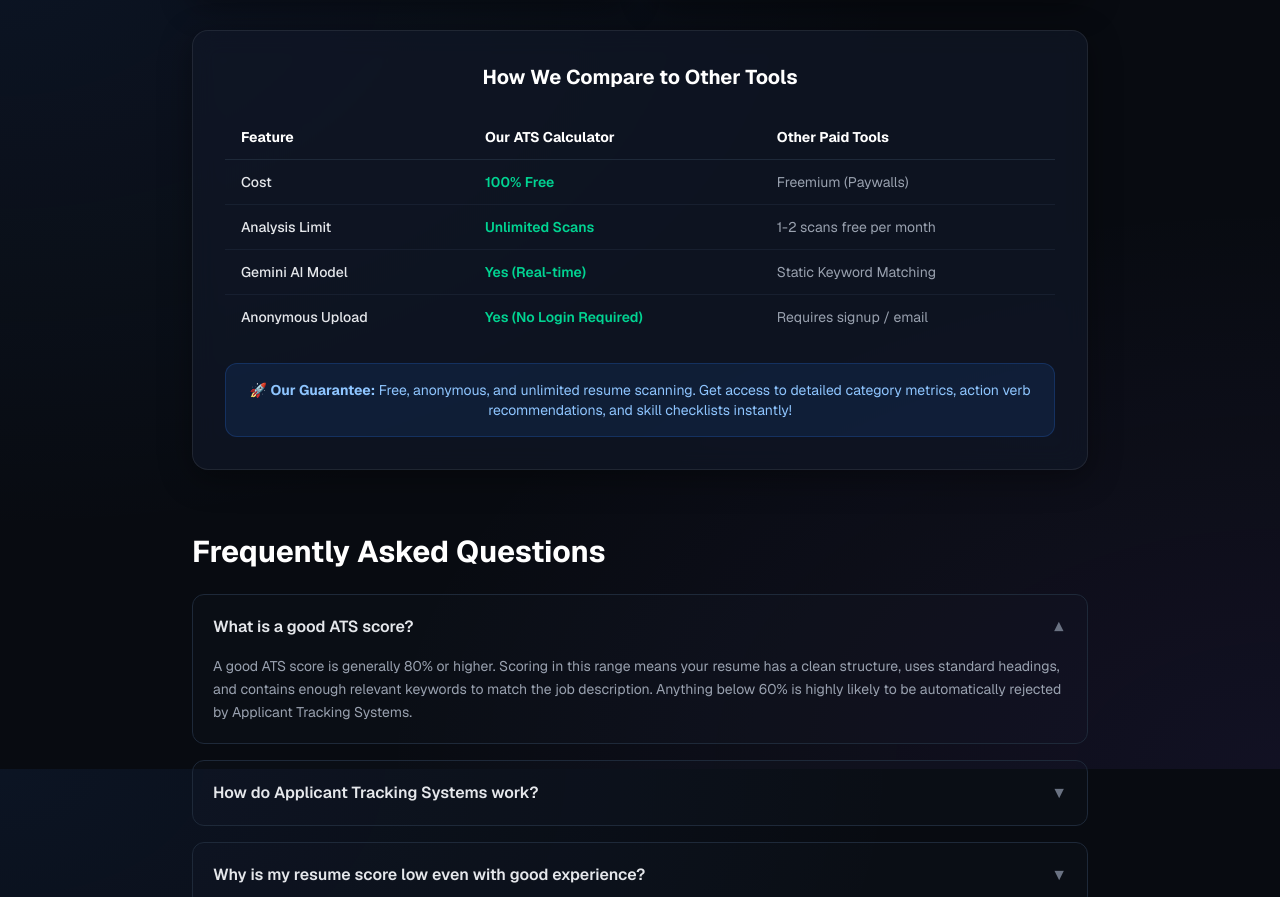
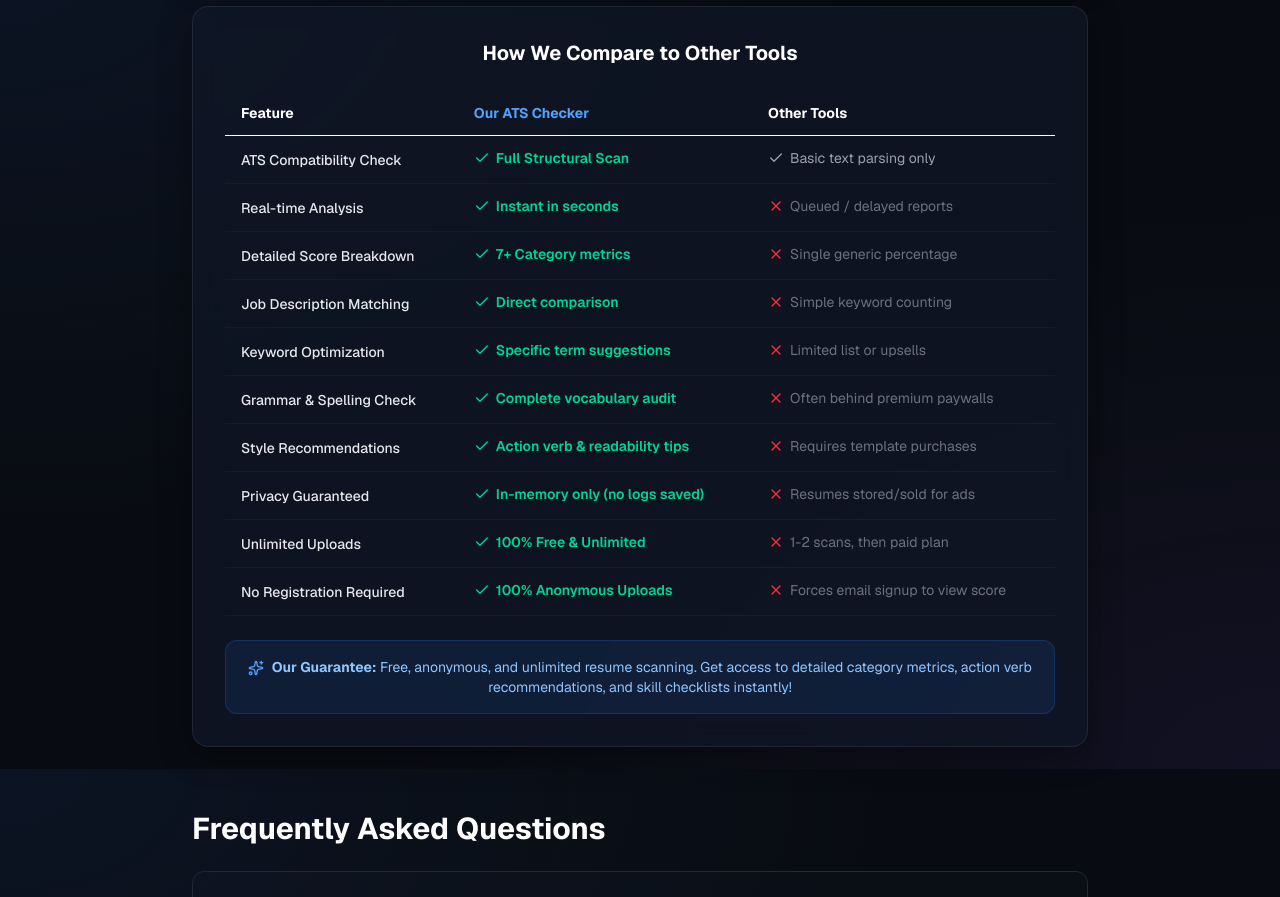
Before and after one commit to Kkaif4/ats-score, a Next.js app: page /guide in a window 1280 px wide. Shown: the part 1631-2528 px from the top of the page. Built offline with nearby package versions, Linux system fonts and the light colour scheme; no server answers.

Commit message:
chore: data update on guide page

```diff
--- a/src/app/guide/page.tsx
+++ b/src/app/guide/page.tsx
@@ -1,6 +1,7 @@
 import React from "react";
 import Link from "next/link";
 import { Metadata } from "next";
+import { Check, X, FileText, Layout, Target, Zap, Sparkles } from "lucide-react";
 
 export const metadata: Metadata = {
   title: "Guide & FAQ - ATS Resume Score Calculator",
@@ -97,7 +98,7 @@ export default function GuidePage() {
           <div className="grid grid-cols-1 md:grid-cols-2 gap-6">
             <div className="glass-panel p-6 rounded-2xl border border-gray-800/80">
               <h3 className="text-lg font-semibold text-blue-400 mb-3 flex items-center gap-2">
-                <span className="p-1.5 rounded-lg bg-blue-500/10 text-blue-400">📝</span>
+                <span className="p-1.5 rounded-lg bg-blue-500/10 text-blue-400"><FileText className="w-4 h-4" /></span>
                 Keywords to Use
               </h3>
               <p className="text-sm text-gray-400 leading-relaxed">
@@ -107,7 +108,7 @@ export default function GuidePage() {
 
             <div className="glass-panel p-6 rounded-2xl border border-gray-800/80">
               <h3 className="text-lg font-semibold text-purple-400 mb-3 flex items-center gap-2">
-                <span className="p-1.5 rounded-lg bg-purple-500/10 text-purple-400">📐</span>
+                <span className="p-1.5 rounded-lg bg-purple-500/10 text-purple-400"><Layout className="w-4 h-4" /></span>
                 Formatting & Layout
               </h3>
               <p className="text-sm text-gray-400 leading-relaxed">
@@ -117,7 +118,7 @@ export default function GuidePage() {
 
             <div className="glass-panel p-6 rounded-2xl border border-gray-800/80">
               <h3 className="text-lg font-semibold text-emerald-400 mb-3 flex items-center gap-2">
-                <span className="p-1.5 rounded-lg bg-emerald-500/10 text-emerald-400">🎯</span>
+                <span className="p-1.5 rounded-lg bg-emerald-500/10 text-emerald-400"><Target className="w-4 h-4" /></span>
                 Content Optimizations
               </h3>
               <p className="text-sm text-gray-400 leading-relaxed">
@@ -127,7 +128,7 @@ export default function GuidePage() {
 
             <div className="glass-panel p-6 rounded-2xl border border-gray-800/80">
               <h3 className="text-lg font-semibold text-pink-400 mb-3 flex items-center gap-2">
-                <span className="p-1.5 rounded-lg bg-pink-500/10 text-pink-400">⚡</span>
+                <span className="p-1.5 rounded-lg bg-pink-500/10 text-pink-400"><Zap className="w-4 h-4" /></span>
                 How to Perform ATS Optimization
               </h3>
               <p className="text-sm text-gray-400 leading-relaxed">
@@ -142,32 +143,102 @@ export default function GuidePage() {
             <div className="overflow-x-auto">
               <table className="w-full text-left text-sm text-gray-400 border-collapse">
                 <thead>
-                  <tr className="border-b border-gray-800 text-white font-semibold">
+                  <tr className="border-b border-gray-850 text-white font-semibold">
                     <th className="py-3 px-4">Feature</th>
-                    <th className="py-3 px-4">Our ATS Calculator</th>
-                    <th className="py-3 px-4">Other Paid Tools</th>
+                    <th className="py-3 px-4 text-blue-400">Our ATS Checker</th>
+                    <th className="py-3 px-4">Other Tools</th>
                   </tr>
                 </thead>
                 <tbody>
-                  <tr className="border-b border-gray-800/60">
-                    <td className="py-3 px-4 font-medium text-gray-200">Cost</td>
-                    <td className="py-3 px-4 text-emerald-400 font-semibold">100% Free</td>
-                    <td className="py-3 px-4">Freemium (Paywalls)</td>
+                  <tr className="border-b border-gray-800/40">
+                    <td className="py-3 px-4 font-medium text-gray-200">ATS Compatibility Check</td>
+                    <td className="py-3 px-4 text-emerald-400 font-semibold">
+                      <span className="inline-flex items-center gap-1.5"><Check className="w-4 h-4 text-emerald-400 shrink-0" /> Full Structural Scan</span>
+                    </td>
+                    <td className="py-3 px-4">
+                      <span className="inline-flex items-center gap-1.5 text-gray-400"><Check className="w-4 h-4 text-gray-400 shrink-0" /> Basic text parsing only</span>
+                    </td>
                   </tr>
-                  <tr className="border-b border-gray-800/60">
-                    <td className="py-3 px-4 font-medium text-gray-200">Analysis Limit</td>
-                    <td className="py-3 px-4 text-emerald-400 font-semibold">Unlimited Scans</td>
-                    <td className="py-3 px-4">1-2 scans free per month</td>
+                  <tr className="border-b border-gray-800/40">
+                    <td className="py-3 px-4 font-medium text-gray-200">Real-time Analysis</td>
+                    <td className="py-3 px-4 text-emerald-400 font-semibold">
+                      <span className="inline-flex items-center gap-1.5"><Check className="w-4 h-4 text-emerald-400 shrink-0" /> Instant in seconds</span>
+                    </td>
+                    <td className="py-3 px-4">
+                      <span className="inline-flex items-center gap-1.5 text-gray-500"><X className="w-4 h-4 text-red-500 shrink-0" /> Queued / delayed reports</span>
+                    </td>
                   </tr>
-                  <tr className="border-b border-gray-800/60">
-                    <td className="py-3 px-4 font-medium text-gray-200">Gemini AI Model</td>
-                    <td className="py-3 px-4 text-emerald-400 font-semibold">Yes (Real-time)</td>
-                    <td className="py-3 px-4">Static Keyword Matching</td>
+                  <tr className="border-b border-gray-800/40">
+                    <td className="py-3 px-4 font-medium text-gray-200">Detailed Score Breakdown</td>
+                    <td className="py-3 px-4 text-emerald-400 font-semibold">
+                      <span className="inline-flex items-center gap-1.5"><Check className="w-4 h-4 text-emerald-400 shrink-0" /> 7+ Category metrics</span>
+                    </td>
+                    <td className="py-3 px-4">
+                      <span className="inline-flex items-center gap-1.5 text-gray-500"><X className="w-4 h-4 text-red-500 shrink-0" /> Single generic percentage</span>
+                    </td>
                   </tr>
-                  <tr>
-                    <td className="py-3 px-4 font-medium text-gray-200">Anonymous Upload</td>
-                    <td className="py-3 px-4 text-emerald-400 font-semibold">Yes (No Login Required)</td>
-                    <td className="py-3 px-4">Requires signup / email</td>
+                  <tr className="border-b border-gray-800/40">
+                    <td className="py-3 px-4 font-medium text-gray-200">Job Description Matching</td>
+                    <td className="py-3 px-4 text-emerald-400 font-semibold">
+                      <span className="inline-flex items-center gap-1.5"><Check className="w-4 h-4 text-emerald-400 shrink-0" /> Direct comparison</span>
+                    </td>
+                    <td className="py-3 px-4">
+                      <span className="inline-flex items-center gap-1.5 text-gray-500"><X className="w-4 h-4 text-red-500 shrink-0" /> Simple keyword counting</span>
+                    </td>
+                  </tr>
+                  <tr className="border-b border-gray-800/40">
+                    <td className="py-3 px-4 font-medium text-gray-200">Keyword Optimization</td>
+                    <td className="py-3 px-4 text-emerald-400 font-semibold">
+                      <span className="inline-flex items-center gap-1.5"><Check className="w-4 h-4 text-emerald-400 shrink-0" /> Specific term suggestions</span>
+                    </td>
+                    <td className="py-3 px-4">
+                      <span className="inline-flex items-center gap-1.5 text-gray-500"><X className="w-4 h-4 text-red-500 shrink-0" /> Limited list or upsells</span>
+                    </td>
+                  </tr>
+                  <tr className="border-b border-gray-800/40">
+                    <td className="py-3 px-4 font-medium text-gray-200">Grammar & Spelling Check</td>
+                    <td className="py-3 px-4 text-emerald-400 font-semibold">
+                      <span className="inline-flex items-center gap-1.5"><Check className="w-4 h-4 text-emerald-400 shrink-0" /> Complete vocabulary audit</span>
+                    </td>
+                    <td className="py-3 px-4">
+                      <span className="inline-flex items-center gap-1.5 text-gray-500"><X className="w-4 h-4 text-red-500 shrink-0" /> Often behind premium paywalls</span>
+                    </td>
+                  </tr>
+                  <tr className="border-b border-gray-800/40">
+                    <td className="py-3 px-4 font-medium text-gray-200">Style Recommendations</td>
+                    <td className="py-3 px-4 text-emerald-400 font-semibold">
+                      <span className="inline-flex items-center gap-1.5"><Check className="w-4 h-4 text-emerald-400 shrink-0" /> Action verb & readability tips</span>
+                    </td>
+                    <td className="py-3 px-4">
+                      <span className="inline-flex items-center gap-1.5 text-gray-500"><X className="w-4 h-4 text-red-500 shrink-0" /> Requires template purchases</span>
+                    </td>
+                  </tr>
+                  <tr className="border-b border-gray-800/40">
+                    <td className="py-3 px-4 font-medium text-gray-200">Privacy Guaranteed</td>
+                    <td className="py-3 px-4 text-emerald-400 font-semibold">
+                      <span className="inline-flex items-center gap-1.5"><Check className="w-4 h-4 text-emerald-400 shrink-0" /> In-memory only (no logs saved)</span>
+                    </td>
+                    <td className="py-3 px-4">
+                      <span className="inline-flex items-center gap-1.5 text-gray-500"><X className="w-4 h-4 text-red-500 shrink-0" /> Resumes stored/sold for ads</span>
+                    </td>
+                  </tr>
+                  <tr className="border-b border-gray-800/40">
+                    <td className="py-3 px-4 font-medium text-gray-200">Unlimited Uploads</td>
+                    <td className="py-3 px-4 text-emerald-400 font-semibold">
+                      <span className="inline-flex items-center gap-1.5"><Check className="w-4 h-4 text-emerald-400 shrink-0" /> 100% Free & Unlimited</span>
+                    </td>
+                    <td className="py-3 px-4">
+                      <span className="inline-flex items-center gap-1.5 text-gray-500"><X className="w-4 h-4 text-red-500 shrink-0" /> 1-2 scans, then paid plan</span>
+                    </td>
+                  </tr>
+                  <tr className="border-b border-gray-800/40">
+                    <td className="py-3 px-4 font-medium text-gray-200">No Registration Required</td>
+                    <td className="py-3 px-4 text-emerald-400 font-semibold">
+                      <span className="inline-flex items-center gap-1.5"><Check className="w-4 h-4 text-emerald-400 shrink-0" /> 100% Anonymous Uploads</span>
+                    </td>
+                    <td className="py-3 px-4">
+                      <span className="inline-flex items-center gap-1.5 text-gray-500"><X className="w-4 h-4 text-red-500 shrink-0" /> Forces email signup to view score</span>
+                    </td>
                   </tr>
                 </tbody>
               </table>
@@ -175,7 +246,7 @@ export default function GuidePage() {
 
             <div className="bg-blue-500/10 border border-blue-500/20 p-4 rounded-xl text-center">
               <p className="text-sm text-blue-300">
-                🚀 <strong>Our Guarantee:</strong> Free, anonymous, and unlimited resume scanning. Get access to detailed category metrics, action verb recommendations, and skill checklists instantly!
+                <Sparkles className="w-4 h-4 text-blue-400 inline-block align-middle mr-1" /> <strong>Our Guarantee:</strong> Free, anonymous, and unlimited resume scanning. Get access to detailed category metrics, action verb recommendations, and skill checklists instantly!
               </p>
             </div>
           </div>
```
